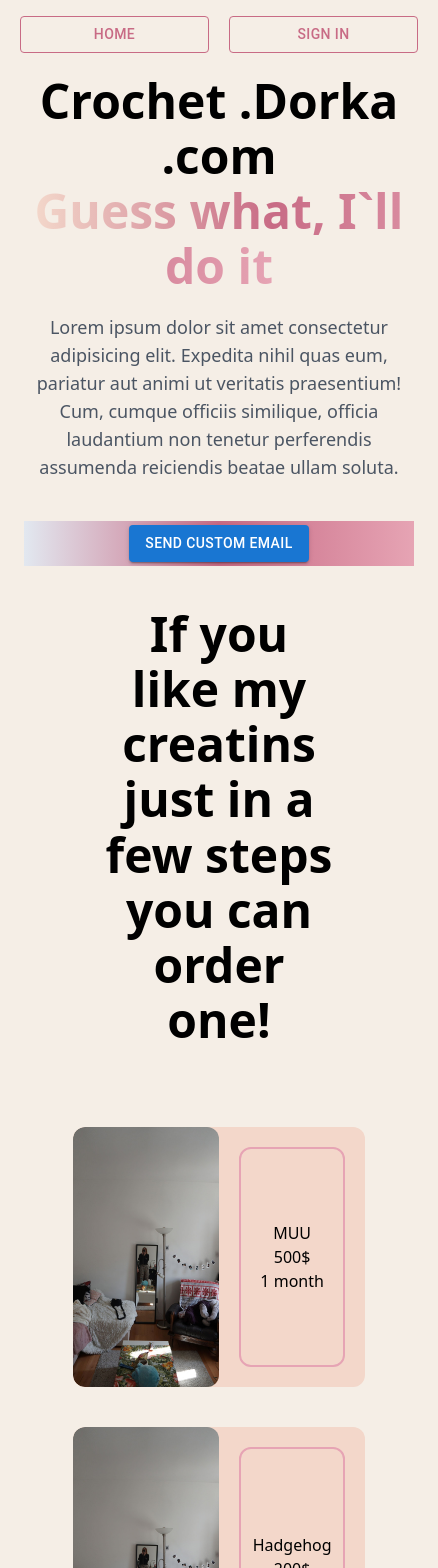
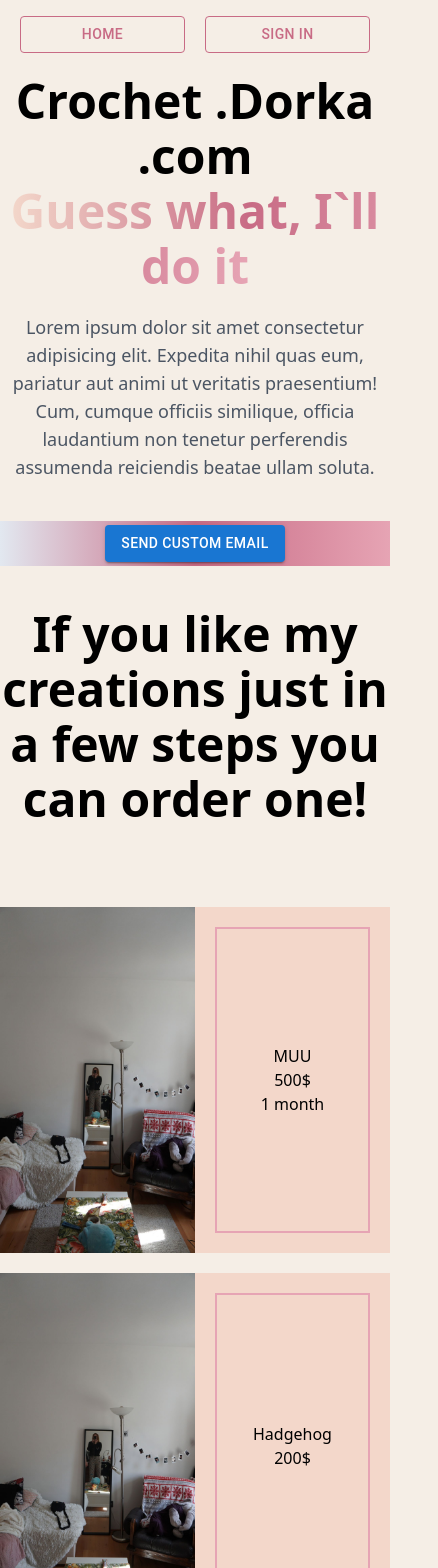
Before and after one commit to PorganyiKristof/crochet, a Next.js app: page / in a window 390 px wide. Shown: the top 1568 px of the page, 438 px wide, since content can reach past the window. Built offline with nearby package versions, Linux system fonts and the light colour scheme; no server answers.

Commit message:
css changes

```diff
--- a/app/layout.jsx
+++ b/app/layout.jsx
@@ -12,7 +12,7 @@ export default function layout({ children }) {
         <body>
           <Provider>
             <Header />
-            <div className="main ">
+            <div className="main">
               <div className="gradient" />
             </div>
             <main className="app w-full m-auto md:mt-8">{children}</main>
--- a/components/Crochet.jsx
+++ b/components/Crochet.jsx
@@ -7,16 +7,16 @@ export default function Crochet({ crochet }) {
   return (
     <Link
       href={"/"}
-      className="grid grid-cols-2 bg-custom2 rounded-xl overflow-hidden group"
+      className="grid grid-cols-2 bg-custom2 overflow-hidden group md:rounded-xl"
     >
       <Image
-        className="w-max h-auto object-scale-down rounded-xl group-hover:scale-150 ease-in-out transition duration-500 delay-100"
+        className="w-max h-auto object-scale-down group-hover:scale-150 ease-in-out transition duration-500 delay-100 md:rounded-xl"
         src={crochet.img[0]}
         alt={crochet.name}
         width={500}
         height={200}
       />
-      <div className="text-center flex justify-center items-center m-5 border-2 border-custom3 rounded-xl">
+      <div className="text-center flex justify-center items-center m-5 border-2 border-custom3 md:rounded-xl">
         <div>
           <h1>{crochet.name}</h1>
           <h2>{crochet.price}</h2>
--- a/components/Crochets.jsx
+++ b/components/Crochets.jsx
@@ -5,10 +5,10 @@ import Crochet from "./Crochet";
 export default function Crochets() {
   return (
     <div className="mt-10">
-      <h1 className="head_text text-center w-3/5 m-auto">
-        If you like my creatins just in a few steps you can order one!
+      <h1 className="head_text text-center mb-20 md:w-3/5 m-auto">
+        If you like my creations just in a few steps you can order one!
       </h1>
-      <div className="w-3/4 grid grid-cols-fluid gap-10 mt-20 m-auto">
+      <div className="w-screen grid grid-cols-fluid gap-5 md:m-auto md:w-3/4 ">
         {data.crochets.map((crochet) => (
           <Crochet key={crochet.id} crochet={crochet} />
         ))}
--- a/styles/globals.css
+++ b/styles/globals.css
@@ -90,7 +90,7 @@ body{
 /* Tailwind Styles */
 
 .app {
-  @apply relative z-10 flex justify-center items-center flex-col max-w-7xl mx-auto sm:px-16 px-6;
+  @apply relative z-10 flex justify-center items-center flex-col ;
 }
 .head_text {
   @apply mt-5 text-5xl font-extrabold leading-[1.15] text-black sm:text-6xl;
```
